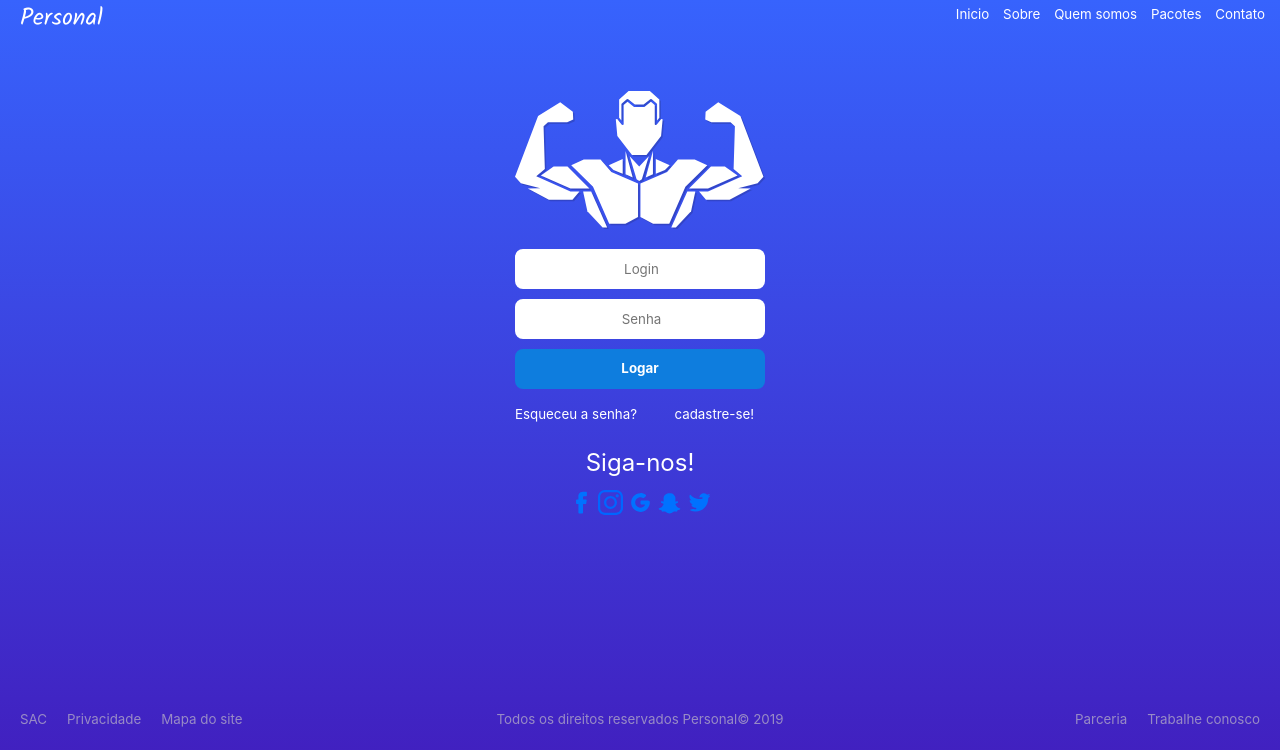
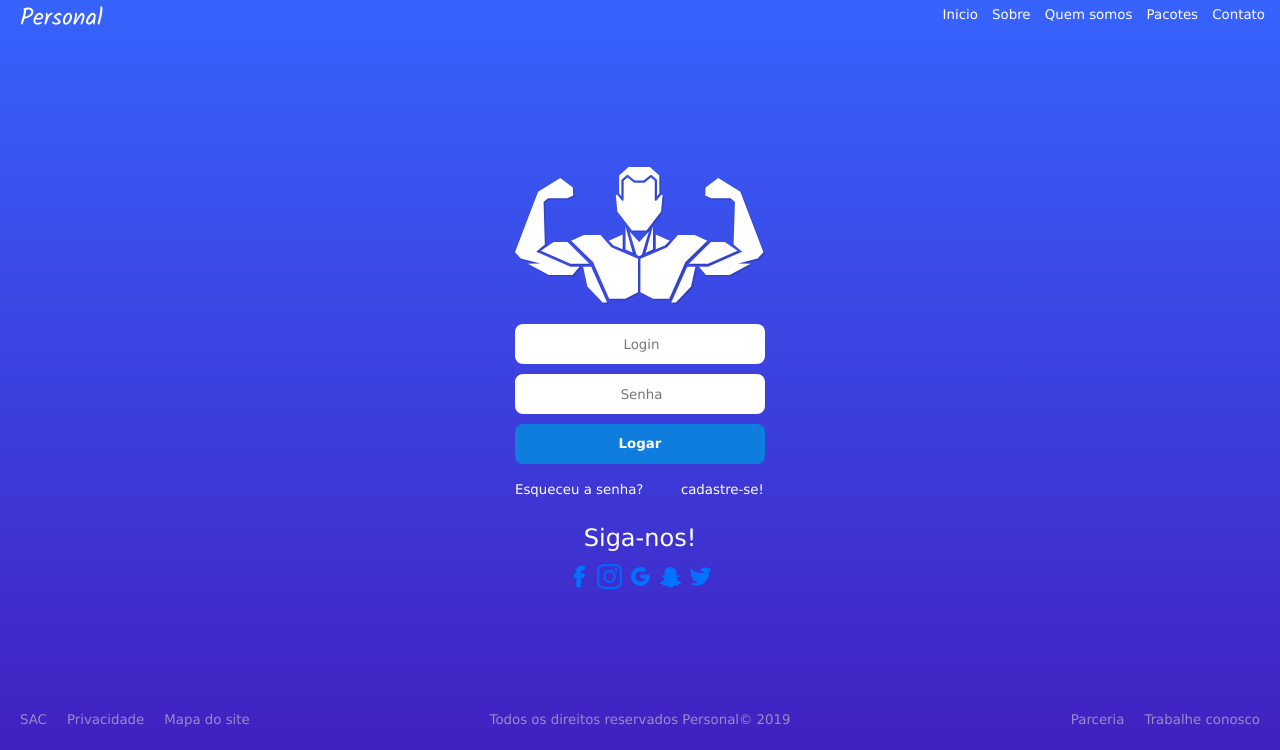
Before and after one commit to filipifirmino/meupersonal, a PHP site: page /login/index.html in a window 1280 px wide. Shown: the top 750 px of the page. Run offline with PHP 8.4, Linux system fonts and the light colour scheme.

Commit message:
area de login pronta

```diff
--- a/login/asset/css/style.css
+++ b/login/asset/css/style.css
@@ -33,7 +33,7 @@
 }
 /* Formatação da tela de login*/
 .main{
-	margin-top: -150px;
+	margin-top: 0px;
 }
 .login{
 	paddin:10px;
@@ -89,6 +89,7 @@
 .link:hover{
 	/*Ao passar em cima do campo com mouse*/
 	color:#1B67FD;
+	text-decoration: none;
 
 
 }
--- a/login/index.html
+++ b/login/index.html
@@ -11,8 +11,9 @@
 	<title>Personal 1.0</title>
 
 	<!--Importação do css-->
+	<link rel="stylesheet" href="https://stackpath.bootstrapcdn.com/bootstrap/4.1.3/css/bootstrap.min.css" integrity="sha384-MCw98/SFnGE8fJT3GXwEOngsV7Zt27NXFoaoApmYm81iuXoPkFOJwJ8ERdknLPMO" crossorigin="anonymous">
 	<link rel="stylesheet" type="text/css" href="asset/css/style.css">
-	<link rel="stylesheet" href="https://stackpath.bootstrapcdn.com/bootstrap/4.1.3/css/bootstrap.min.css" integrity="sha384-MCw98/SFnGE8fJT3GXwEOngsV7Zt27NXFoaoApmYm81iuXoPkFOJwJ8ERdknLPMO" crossorigin="anonymous">
+
 </head>
 <body>
 	<div class="container-top">
```
